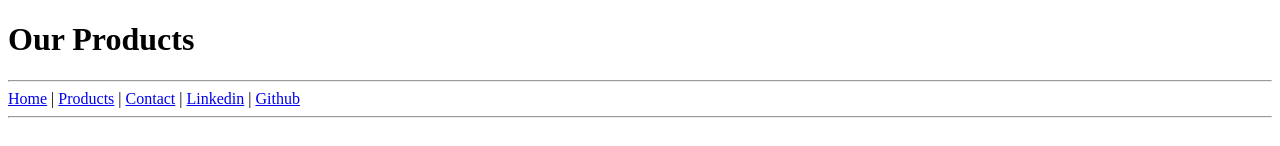
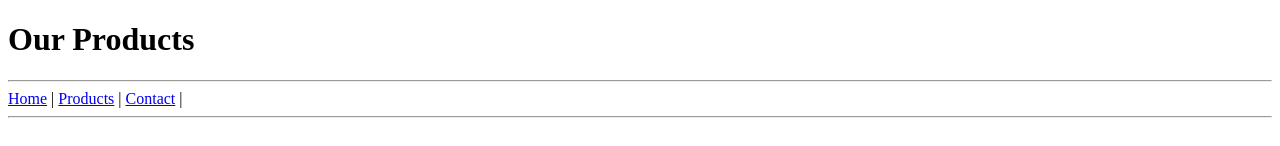
Before and after one commit to mubinakram/SMIT, a plain HTML site: page Ecomerce - Multiple pages webite add image/Products.html in a window 1280 px wide. Shown: the top 146 px of the page. Drawn offline with Linux system fonts and the light colour scheme.

Commit message:
Update Products.html

```diff
--- a/Ecomerce - Multiple pages webite add image/Products.html
+++ b/Ecomerce - Multiple pages webite add image/Products.html
@@ -13,8 +13,7 @@
     <a href="index.html">Home</a> |
     <a href="Products.html">Products</a> |
     <a href="Contact.html">Contact</a> |
-    <a href="https://www.linkedin.com/in/mrehanamjad/ ">Linkedin</a> |
-    <a href="https://github.com/mrehanamjad">Github</a>
+
     <hr>
     <blockquote>
         <img src="./images/images.jfif" height="100" alt="">
```
